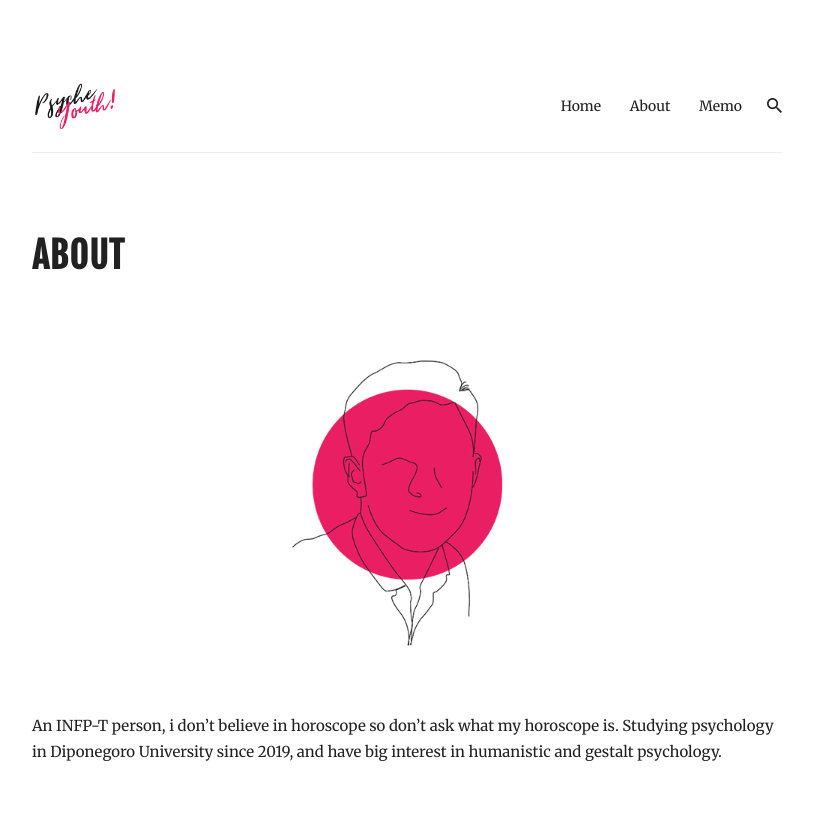
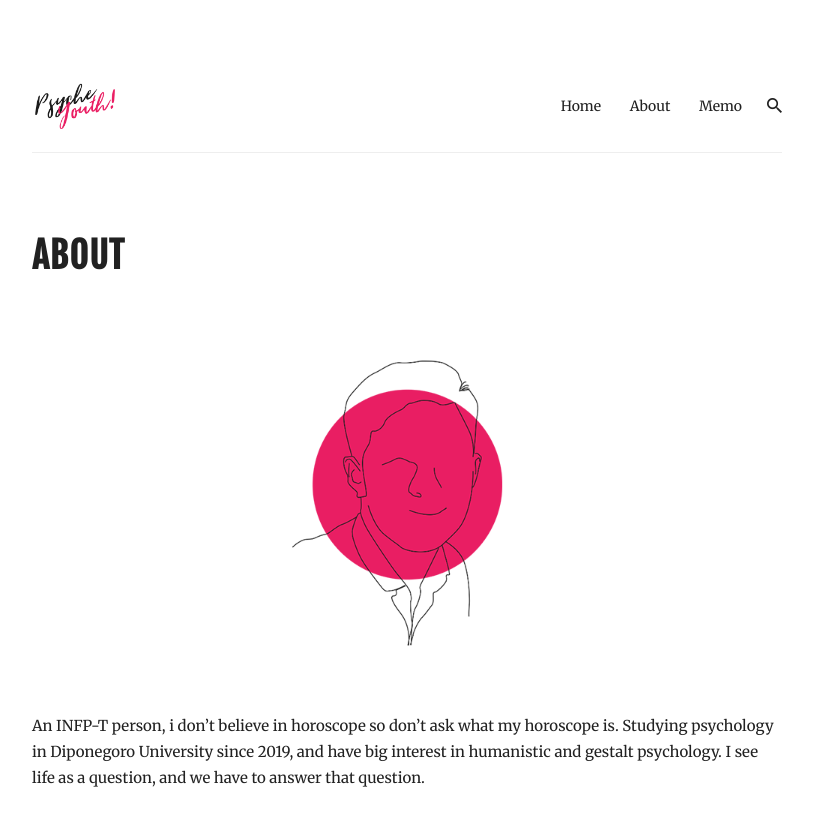
Before and after one commit to imamnrchls/imamnrchls.github.io, a Jekyll site: the page built from _pages/about.md, in a window 1280 px wide, cut to the strip 0-871 px from the top of the page. Shown: the top 826 px of the strip, without its empty margins (233-1046 px from the left). Built offline with Jekyll 4.4.1, drawn with Linux system fonts in a browser that asks for light colours.

Commit message:
Update about.md

```diff
--- a/_pages/about.md
+++ b/_pages/about.md
@@ -6,4 +6,4 @@ permalink: /about/
 
 ![Avatar]({{site.baseurl}}/images/avatar.png)
 
-An INFP-T person, i don't believe in horoscope so don't ask what my horoscope is. Studying psychology in Diponegoro University since 2019, and have big interest in humanistic and gestalt psychology.
+An INFP-T person, i don't believe in horoscope so don't ask what my horoscope is. Studying psychology in Diponegoro University since 2019, and have big interest in humanistic and gestalt psychology. I see life as a question, and we have to answer that question.
```
